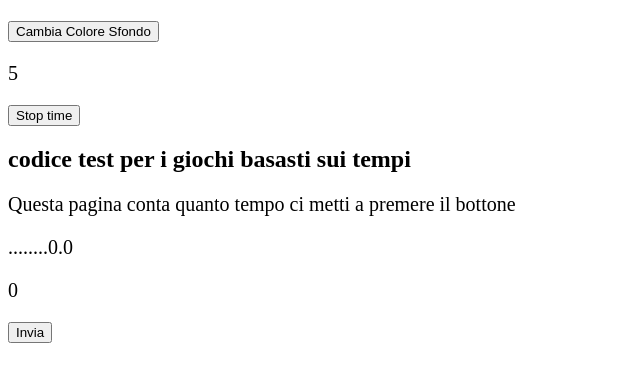
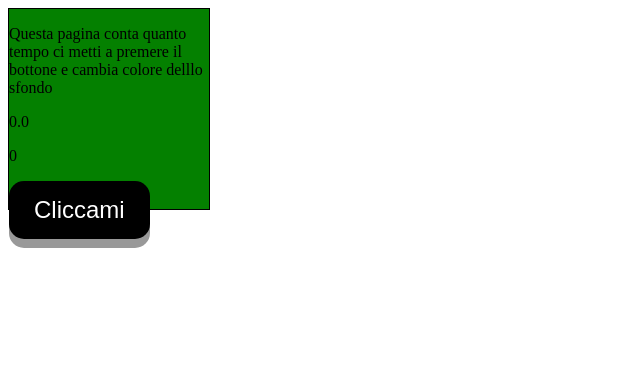
Before and after one commit to ChristianTorchio/responsive-html, a plain HTML site: page timerrosso.html in a window 1280 px wide. Shown: the whole page, without its empty margins (0-640 px from the left). Drawn offline with Linux system fonts and the light colour scheme.

Commit message:
Update timerrosso.html

```diff
--- a/timerrosso.html
+++ b/timerrosso.html
@@ -1,67 +1,75 @@
 <!DOCTYPE html>
 <html lang="en">
   <head>
-  <style>
-  p{
-  color:black;
-  font-size :20px;
-  }
-  </style>
-
-  </head>
-  <body>
-
-
-<h1></h1>
-
-<button type="button" onclick="myFunction()">Cambia Colore Sfondo</button>
-
-<script>
-function myFunction() {
-  document.body.style.backgroundColor = "red";
-}
-</script>
-  <p id="demo">----</p>
-
-  <button onclick="myStopFunction()">Stop time</button>
-
-  <script>
-  const myInterval = setInterval(pippo, 1000);
-  let contatore=0;
-
-  function pippo() {
-  contatore++;
-  document.getElementById("demo").innerHTML = contatore +" ";
-  }
-
-  function myStopFunction() {
-     clearInterval(myInterval);
-     }
-     </script>
     <meta charset="UTF-8" />
     <meta http-equiv="X-UA-Compatible" content="IE=edge" />
     <meta name="viewport" content="width=device-width, initial-scale=1.0" />
     <title>Document</title>
-  </head>
+ <style>
+     #div{
+         background-color:rgb(4, 128, 0);
+         width :200px;
+         height:  200px;
+         border: 1px solid black;
+        }
+
+
+        .button {
+  display: inline-block;
+  padding: 15px 25px;
+  font-size: 24px;
+  cursor: pointer;
+  text-align: center;
+  text-decoration:none;
+  outline: none;
+  color: white;
+  background-color:black;
+  border: none;
+  border-radius: 15px;
+  box-shadow: 0 9px #999;
+}
+
+.button:hover {background-color:black}
+
+.button:active {
+  background-color:black;
+  box-shadow: 0 5px #666;
+  transform: translateY(4px);
+}
+
+
+ </style>
+
+</head>
   <body>
-    <h2>codice test per i giochi basasti sui tempi</h2>
+    <div id="div">
 
     <p id="demo">
-      Questa pagina conta quanto tempo ci metti a premere il bottone
+      Questa pagina conta quanto tempo ci metti a premere il bottone e cambia colore delllo sfondo
     </p>
-    <p id="out">........0.0</p>
+    <p id="out">0.0</p>
     <p id="nclick">0</p>
-    <button type="button" onclick="count()">Invia</button>
+
+    <button class="button" style="vertical-align:middle"onclick="count()"><span> Cliccami </span></button>
+
+    </div>
+
     <script>
       let i = 0;
       let start = Date.now();
       let counter = 0;
+
+
+
       function count() {
         document.getElementById("out").innerHTML +=
           " " + (Date.now() - start) + " ms";
         counter++;
         document.getElementById("nclick").innerHTML = counter.toString();
-      }
+
+        document.getElementById("div").style.backgroundColor = "red";
+
+    }
     </script>
   </body>
 </html>
```
